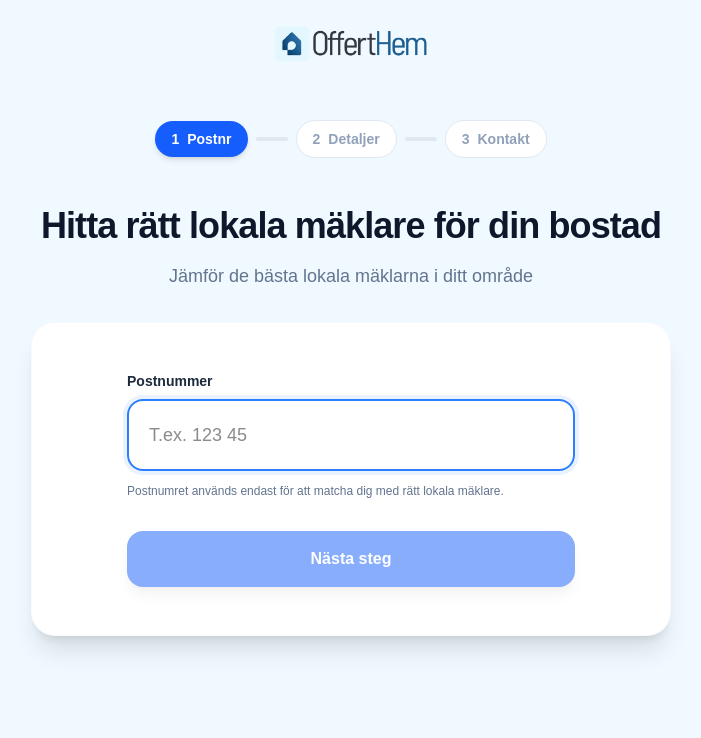
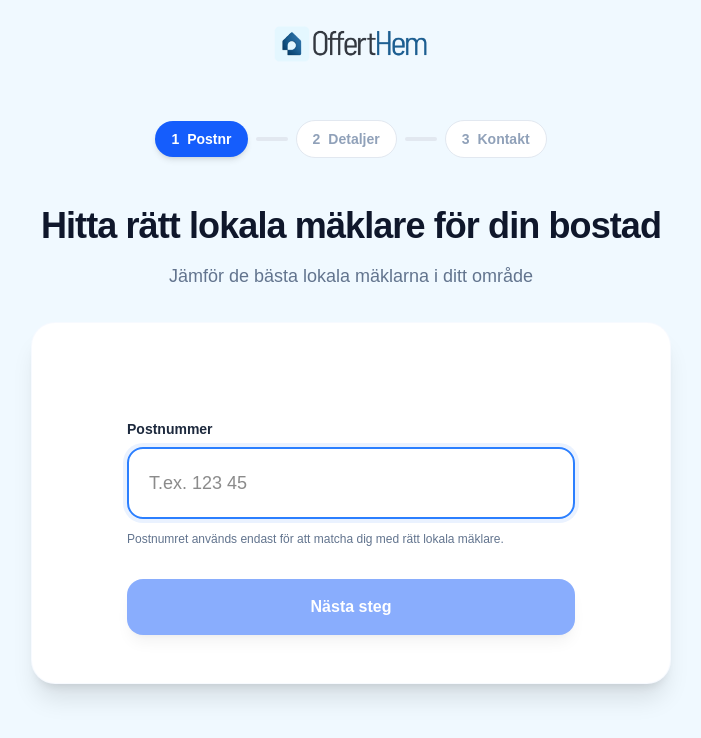
Before and after one commit to erik687/offerthem-web, a Next.js app: page /ansokan in a window 1280 px wide. Shown: the top 738 px of the page, without its empty margins (289-990 px from the left). Built offline with nearby package versions, Linux system fonts and the light colour scheme.

Commit message:
fix: adjust wizard layout padding to prevent overlap

```diff
--- a/app/ansokan/page.tsx
+++ b/app/ansokan/page.tsx
@@ -341,7 +341,7 @@ function WizardLayout({ step, title, subtitle, children, onBack }: { step: numbe
                     )}
                 </div>
 
-                <div className="bg-white rounded-3xl shadow-xl border border-blue-50/50 p-6 pt-20 md:p-12 relative overflow-hidden">
+                <div className="bg-white rounded-3xl shadow-xl border border-blue-50/50 p-6 pt-20 md:px-12 md:pb-12 md:pt-24 relative overflow-hidden">
                     {/* Decorative blob */}
                     <div className="absolute top-0 right-0 w-64 h-64 bg-blue-50 rounded-full blur-3xl -translate-y-1/2 translate-x-1/3 -z-10 opacity-50" />
 
```
